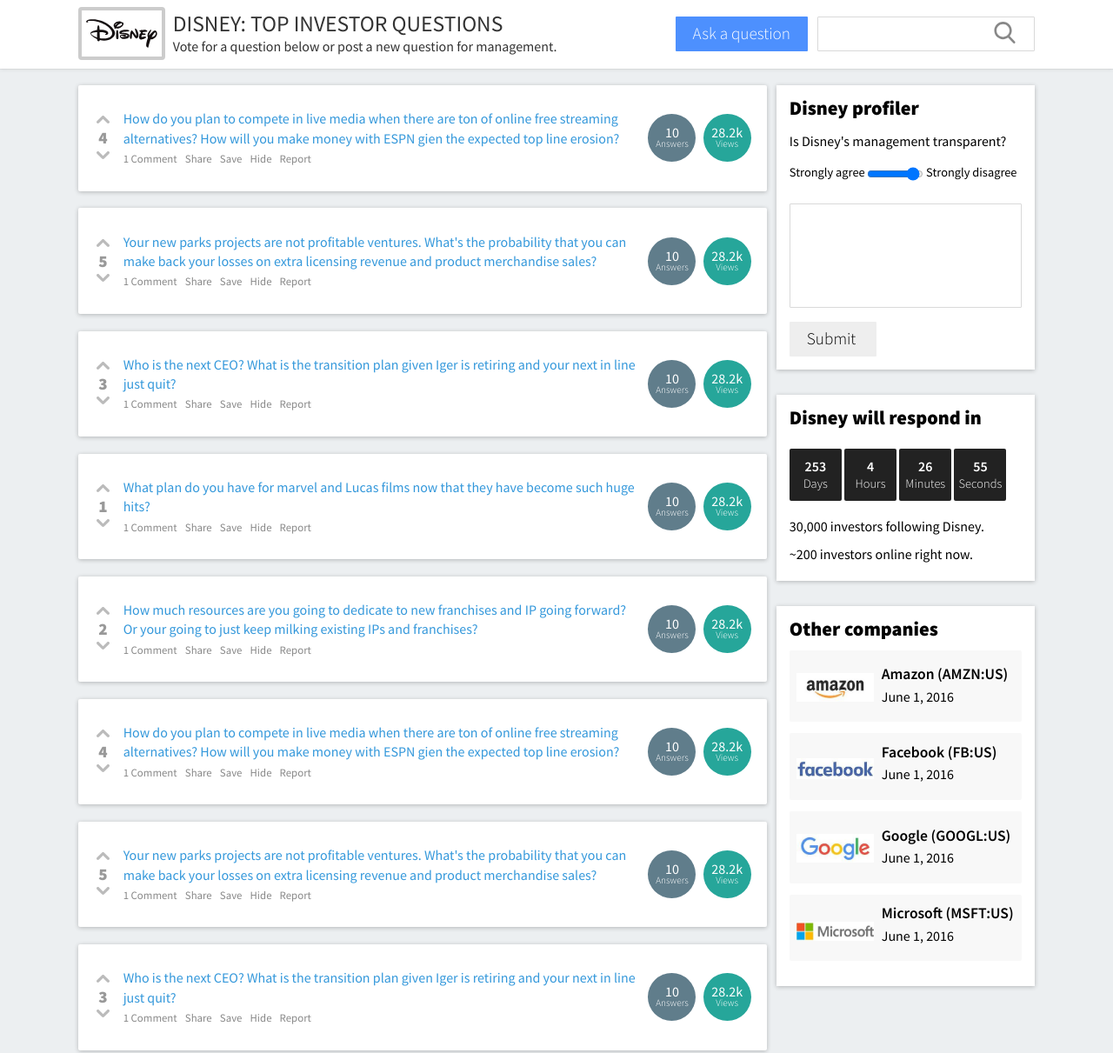
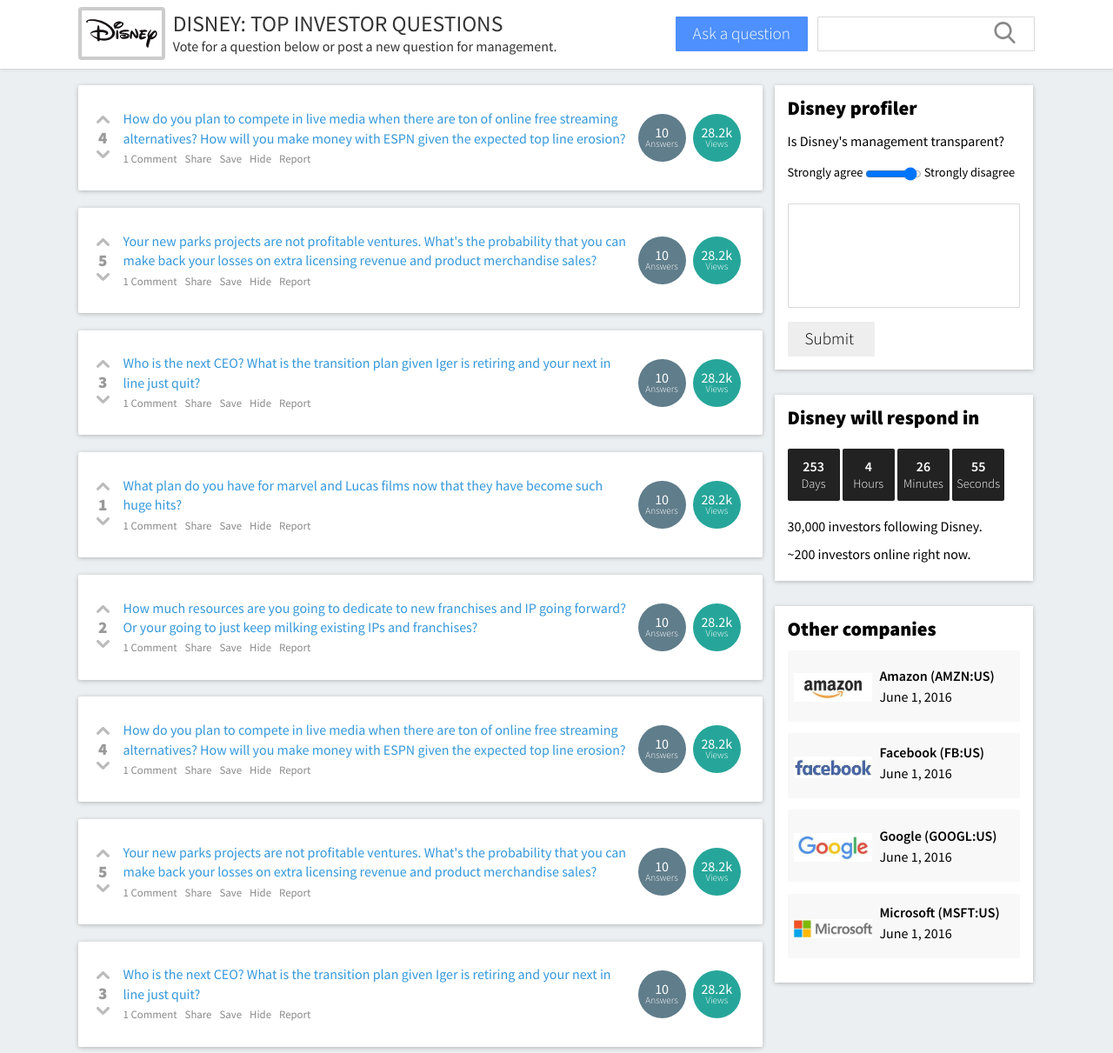
Before and after one commit to lalwanivikas/kimono, a plain HTML site: page index.html in a window 1280 px wide. Shown: the top 1211 px of the page at 87% size. Drawn offline with Linux system fonts and the light colour scheme.

Commit message:
removed float and changed font sizes

```diff
--- a/css/style.css
+++ b/css/style.css
@@ -209,7 +209,7 @@
 */
 
 .body-wrapper {
-	width: 72%;
+	width: 71.5%;
 	display: inline-block;
 }
 
@@ -252,7 +252,7 @@
 }
 
 .entry {
-	width: 78%;
+	width: 77%;
 	margin: 2% 1%;
 	vertical-align: baseline;
 	line-height: 1.4;
@@ -316,7 +316,8 @@
 .right-panel {
 	width: 27%;
 	display: inline-block;
-	float: right;
+	vertical-align: top;
+  margin-left: 1%;
 }
 
 .right-panel > div {
@@ -412,7 +413,7 @@
 
 .company div h4 {
 	font-weight: 600;
-	font-size: 1.1rem;
+	font-size: 1rem;
 }
 
 /*
--- a/index.html
+++ b/index.html
@@ -52,7 +52,7 @@
 
 				<!--  main entry and comment/share buttons-->
 				<div class="entry">
-					<a href="#">How do you plan to compete in live media when there are ton of online free streaming alternatives? How will you make money with ESPN gien the expected top line erosion?</a>
+					<a href="#">How do you plan to compete in live media when there are ton of online free streaming alternatives? How will you make money with ESPN given the expected top line erosion?</a>
 					<ul class="actions">
 						<li><a href="#">1 Comment</a></li>
 						<li><a href="#">Share</a></li>
@@ -237,7 +237,7 @@
 
 				<!--  main entry and comment/share buttons-->
 				<div class="entry">
-					<a href="#">How do you plan to compete in live media when there are ton of online free streaming alternatives? How will you make money with ESPN gien the expected top line erosion?</a>
+					<a href="#">How do you plan to compete in live media when there are ton of online free streaming alternatives? How will you make money with ESPN given the expected top line erosion?</a>
 					<ul class="actions">
 						<li><a href="#">1 Comment</a></li>
 						<li><a href="#">Share</a></li>
```
